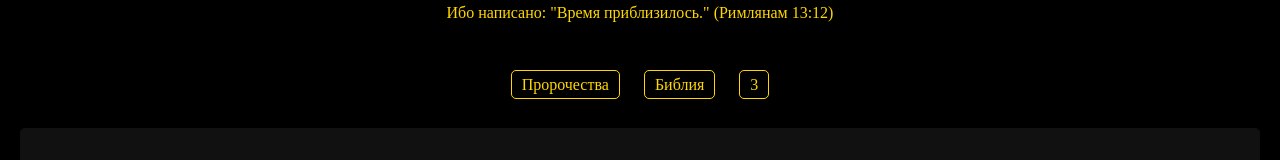
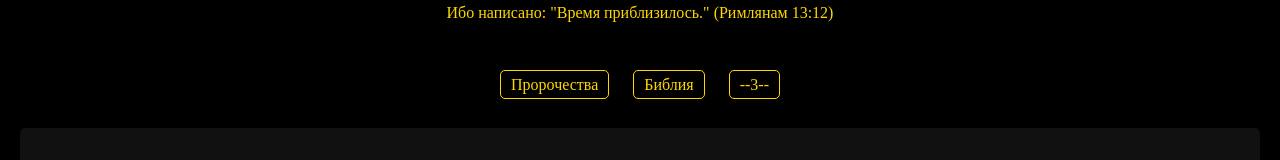
Before and after one commit to sementsul/PV, a plain HTML site: page index.html in a window 1280 px wide. Shown: the part 344-504 px from the top of the page. Drawn offline with Linux system fonts and the light colour scheme.

Commit message:
Update index.html

```diff
--- a/index.html
+++ b/index.html
@@ -128,7 +128,7 @@
     <nav>
         <a href="pss.html">Пророчества</a>
         <a href="biblia.html">Библия</a>
-        <a href="statia.html">3</a>
+        <a href="statia.html">--3--</a>
     </nav>
 
     <section>
```
